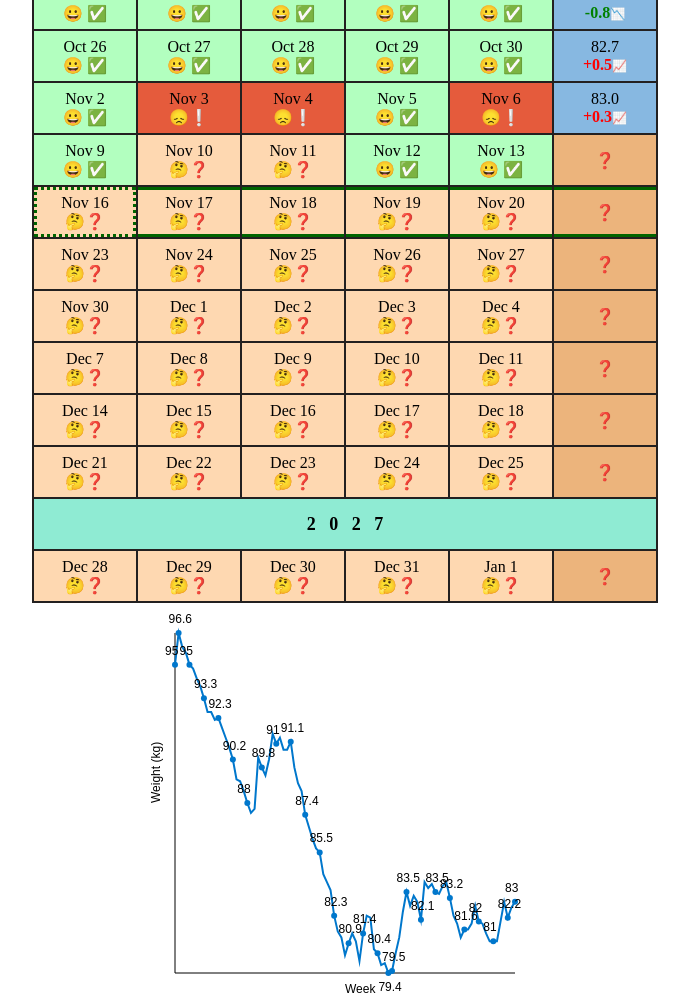
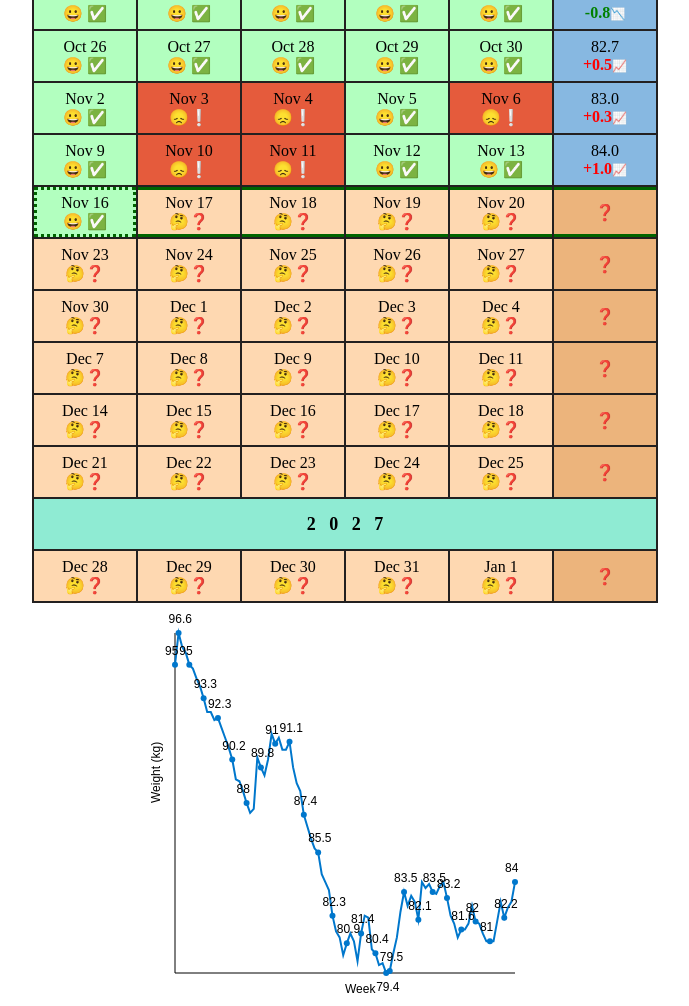
Before and after one commit to Alireza89/Alireza89.github.io, a plain HTML site: page index.html in a window 1280 px wide. Shown: the part 5004-6010 px from the top of the page, without its empty margins (295-984 px from the left). Drawn offline with Linux system fonts and the light colour scheme.

Commit message:
Update index.html

```diff
--- a/index.html
+++ b/index.html
@@ -791,14 +791,14 @@
       </tr>
       <tr class="week">
         <td class="s"></td>
-        <td class="n"></td>
-        <td class="n"></td>
+        <td class="f"></td>
+        <td class="f"></td>
         <td class="s"></td>
         <td class="s"></td>
-        <td class="w"></td>
+        <td class="w">84.0</td>
       </tr>
       <tr class="week">
-        <td class="n"></td>
+        <td class="s"></td>
         <td class="n"></td>
         <td class="n"></td>
         <td class="n"></td>
```
